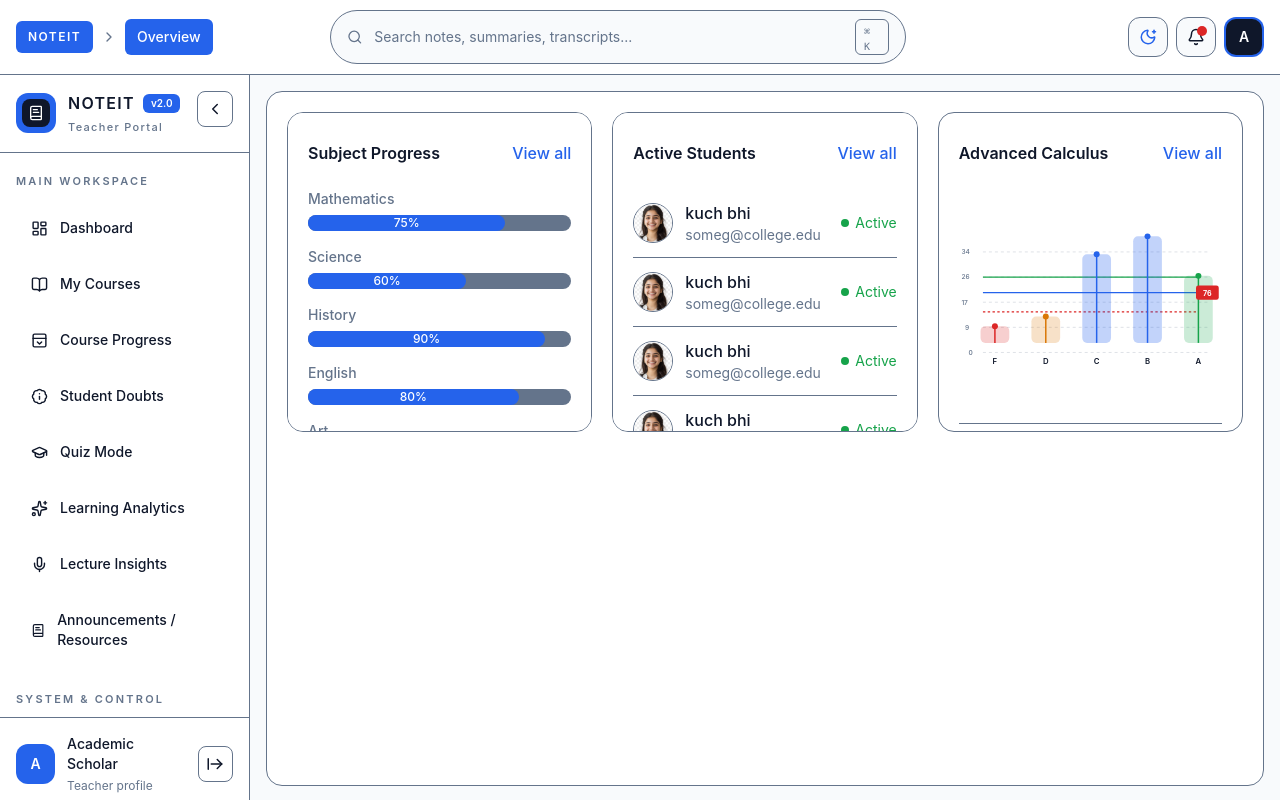
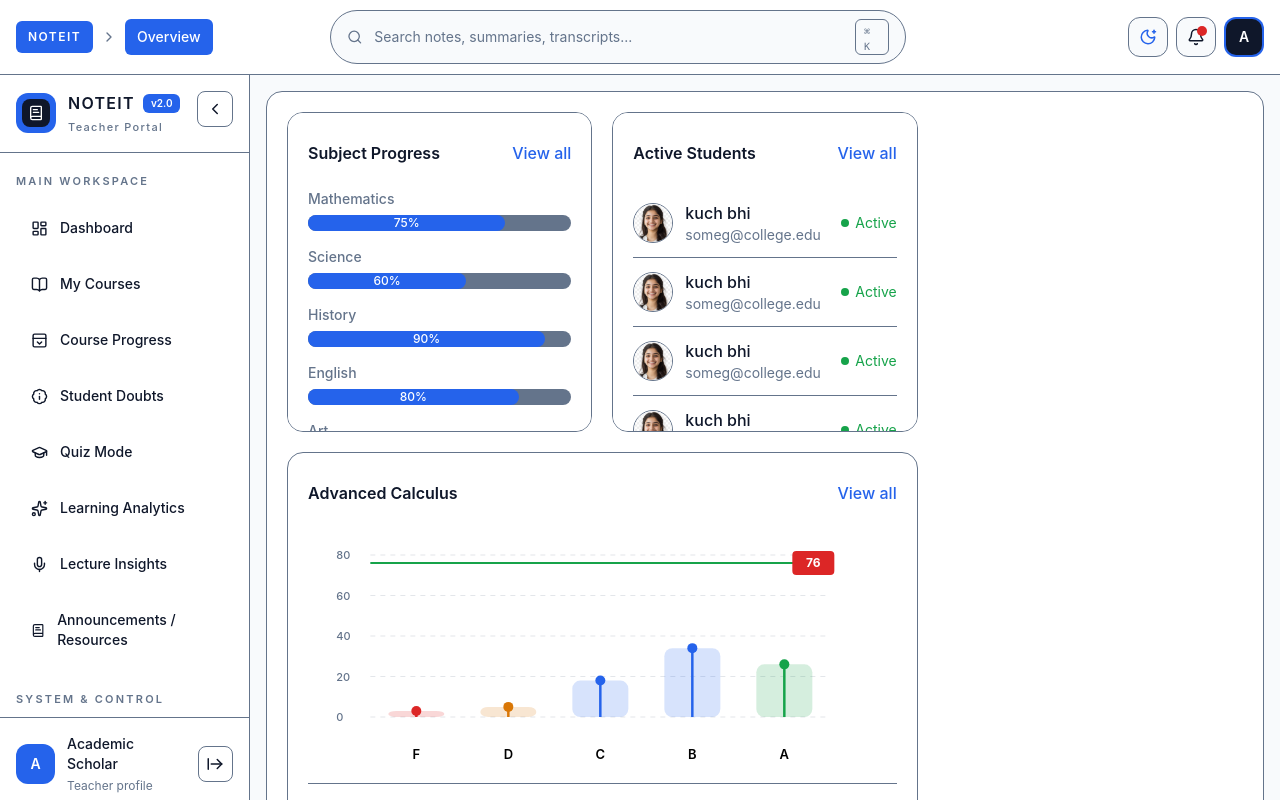
Before and after one commit to Prashant-workhub/teacher-s-portal, a React (Vite) app: page / in a window 1280 px wide. Shown: the top 800 px of the page. Built offline with nearby package versions, Linux system fonts and the light colour scheme.

Commit message:
made kpi for perfomance traking more dynamic

```diff
--- a/src/Props/kpiCard.tsx
+++ b/src/Props/kpiCard.tsx
@@ -1,103 +1,140 @@
 import { useTheme } from "../components/theme/ThemeProvider";
-
-type KpiStudent = {
-  grade: string;
-  value: number;
-  barHeight: number;
-  barColor: string;
-  lineColor: string;
-};
-
-type KpiMetric = {
-  label: string;
-  value: string;
-  tone: "neutral" | "success";
-};
-
-type KpiData = {
-  subject: string;
-  students: KpiStudent[];
-  metrics: KpiMetric[];
-  target: {
-    value: number;
-  };
-};
+import type { KpiData } from "../types/kpi";
 
 const KpiCard = ({ data }: { data: KpiData }) => {
   const { theme } = useTheme();
   const isDark = theme === "dark";
+
   const shellClass = isDark
     ? "border-[#64748B] bg-[#0F172A] text-[#F8FAFC]"
     : "border-[#64748B] bg-[#FFFFFF] text-[#0F172A]";
   const mutedText = "text-[#64748B]";
   const mainText = isDark ? "text-[#F8FAFC]" : "text-[#0F172A]";
-  const lineY = 96;
-  const targetY = 70;
-  const chartBottom = 180;
-  const chartHeight = chartBottom - 28;
-  const maxValue = 36;
-  const positions = [60, 145, 230, 315, 400];
+  const gridStroke = "#64748B";
+  const gridOpacity = isDark ? 0.28 : 0.18;
+
+  const chartWidth = Math.max(420, data.students.length * 88 + 120);
+  const chartHeight = 250;
+  const chartTop = 26;
+  const chartBottom = 188;
+  const chartLeft = 48;
+  const chartRight = 52;
+  const plotWidth = chartWidth - chartLeft - chartRight;
+  const plotHeight = chartBottom - chartTop;
+
+  const maxObservedValue = Math.max(
+    ...data.students.map((student) => student.value),
+    data.target.value,
+    1,
+  );
+  const axisMax = Math.ceil(maxObservedValue / 5) * 5;
+  const scaleY = (value: number) =>
+    chartTop + plotHeight - (value / axisMax) * plotHeight;
+
+  const segmentWidth = plotWidth / data.students.length;
+  const barWidth = Math.min(56, segmentWidth * 0.62);
+  const positions = data.students.map(
+    (_, index) => chartLeft + segmentWidth * index + segmentWidth / 2,
+  );
+  const targetY = scaleY(data.target.value);
+  const badgeWidth = 42;
+  const badgeX = chartWidth - chartRight + 4 - badgeWidth;
+  const badgeY = Math.min(Math.max(targetY - 12, 18), chartHeight - 36);
+  const tickValues = [axisMax, axisMax * 0.75, axisMax * 0.5, axisMax * 0.25, 0];
 
   return (
-    <div className={`h-full w-full min-w-0 max-h-80 overflow-hidden rounded-2xl border p-5 ${shellClass}`}>
+    <div className={`h-full min-h-[32rem] w-full min-w-0 overflow-hidden rounded-2xl border p-5 ${shellClass}`}>
       <div className="mb-4 flex h-10 items-center justify-between gap-3">
-        <h5 className="min-w-0 truncate text-base font-semibold leading-none">{data.subject}</h5>
-        <a href="#" className="font-medium text-[#2563EB] hover:underline">
+        <h5 className="min-w-0 truncate text-base font-semibold leading-none">
+          {data.subject.label}
+        </h5>
+        <a
+          aria-label={`View all KPI details for ${data.subject.label}`}
+          href={`/course-progress?subject=${data.subject.id}`}
+          className="font-medium text-[#2563EB] hover:underline"
+        >
           View all
         </a>
       </div>
 
+      <p className="sr-only">
+        KPI chart for {data.subject.label}. The chart shows grade distribution and
+        summary metrics for {data.subject.label}.
+      </p>
+
       <div className="relative">
         <svg
-          aria-label={`${data.subject} KPI chart`}
-          className="h-[230px] w-full"
-          viewBox="0 0 440 230"
+          aria-label={`${data.subject.label} KPI chart`}
+          className="h-[250px] w-full"
+          preserveAspectRatio="xMidYMid meet"
           role="img"
+          viewBox={`0 0 ${chartWidth} ${chartHeight}`}
         >
-          <line x1="40" x2="418" y1="28" y2="28" stroke="#64748B" strokeDasharray="5 5" strokeOpacity="0.35" />
-          <line x1="40" x2="418" y1="70" y2="70" stroke="#64748B" strokeDasharray="5 5" strokeOpacity="0.35" />
-          <line x1="40" x2="418" y1="112" y2="112" stroke="#64748B" strokeDasharray="5 5" strokeOpacity="0.35" />
-          <line x1="40" x2="418" y1="154" y2="154" stroke="#64748B" strokeDasharray="5 5" strokeOpacity="0.35" />
-          <line x1="40" x2="418" y1="196" y2="196" stroke="#64748B" strokeDasharray="5 5" strokeOpacity="0.35" />
+          {tickValues.map((tickValue, index) => {
+            const y = scaleY(tickValue);
+            return (
+              <line
+                key={`${tickValue}-${index}`}
+                x1={chartLeft}
+                x2={chartWidth - chartRight}
+                y1={y}
+                y2={y}
+                stroke={gridStroke}
+                strokeDasharray="5 5"
+                strokeOpacity={gridOpacity}
+              />
+            );
+          })}
 
-          <line x1="40" x2="400" y1={lineY} y2={lineY} stroke="#2563EB" strokeWidth="2" />
-          <line x1="40" x2="400" y1={targetY} y2={targetY} stroke="#16A34A" strokeWidth="2" />
-          <line x1="40" x2="400" y1="128" y2="128" stroke="#DC2626" strokeWidth="2" strokeDasharray="4 4" />
+          <line
+            x1={chartLeft}
+            x2={chartWidth - chartRight}
+            y1={targetY}
+            y2={targetY}
+            stroke="#16A34A"
+            strokeWidth="2"
+          />
 
           {data.students.map((student, index) => {
             const x = positions[index];
-            const chartValue = student.barHeight ?? (student.value / maxValue) * chartHeight;
-            const barTop = chartBottom - chartValue;
-            const isBlue = student.barColor === "#2563EB";
+            const barHeight = (student.value / axisMax) * plotHeight;
+            const barTop = chartBottom - barHeight;
+            const tooltipLabel = `${student.grade} — ${student.value} students`;
 
             return (
-              <g key={student.grade}>
+              <g
+                key={`${data.subject.id}-${student.grade}`}
+                aria-label={tooltipLabel}
+                tabIndex={0}
+              >
+                <title>{tooltipLabel}</title>
+                <desc>{`Grade ${student.grade} has ${student.value} students.`}</desc>
                 <rect
-                  x={x - 24}
+                  x={x - barWidth / 2}
                   y={barTop}
                   rx="8"
                   ry="8"
-                  width="48"
-                  height={chartValue}
-                  fill={student.barColor}
-                  fillOpacity={isBlue ? "0.28" : "0.22"}
+                  width={barWidth}
+                  height={barHeight}
+                  fill={student.color}
+                  fillOpacity={isDark ? 0.24 : 0.18}
                 />
                 <line
                   x1={x}
                   x2={x}
                   y1={barTop}
                   y2={chartBottom}
-                  stroke={student.lineColor}
+                  stroke={student.color}
                   strokeWidth="2.5"
                 />
-                <circle cx={x} cy={barTop} r="5" fill={student.lineColor} />
+                <circle cx={x} cy={barTop} r="5" fill={student.color} />
                 <text
                   x={x}
-                  y="216"
-                  textAnchor="middle"
-                  fill={isDark ? "#F8FAFC" : "#0F172A"}
+                  y={chartHeight - 20}
+                  fill={mainText}
                   fontSize="13"
                   fontWeight="600"
+                  textAnchor="middle"
                 >
                   {student.grade}
                 </text>
@@ -105,24 +142,31 @@ const KpiCard = ({ data }: { data: KpiData }) => {
             );
           })}
 
-          <text x="16" y="200" fill="#64748B" fontSize="11" fontWeight="500">
-            0
-          </text>
-          <text x="10" y="158" fill="#64748B" fontSize="11" fontWeight="500">
-            9
-          </text>
-          <text x="4" y="116" fill="#64748B" fontSize="11" fontWeight="500">
-            17
-          </text>
-          <text x="4" y="74" fill="#64748B" fontSize="11" fontWeight="500">
-            26
-          </text>
-          <text x="4" y="32" fill="#64748B" fontSize="11" fontWeight="500">
-            34
-          </text>
+          {tickValues.map((tickValue, index) => {
+            const y = scaleY(tickValue);
+            return (
+              <text
+                key={`tick-${tickValue}-${index}`}
+                x="14"
+                y={y + 4}
+                fill={gridStroke}
+                fontSize="11"
+                fontWeight="500"
+              >
+                {Math.round(tickValue)}
+              </text>
+            );
+          })}
 
-          <rect x="396" y={lineY - 12} rx="4" ry="4" width="38" height="24" fill="#DC2626" />
-          <text x="415" y={lineY + 5} textAnchor="middle" fill="#FFFFFF" fontSize="12" fontWeight="700">
+          <rect x={badgeX} y={badgeY} rx="4" ry="4" width={badgeWidth} height="24" fill="#DC2626" />
+          <text
+            x={badgeX + badgeWidth / 2}
+            y={badgeY + 16}
+            fill="#FFFFFF"
+            fontSize="12"
+            fontWeight="700"
+            textAnchor="middle"
+          >
             {data.target.value}
           </text>
         </svg>
--- a/src/components/overview/Overview.tsx
+++ b/src/components/overview/Overview.tsx
@@ -2,14 +2,16 @@ import activeStudents from "../../student db/active-student";
 import Card from "../../Props/cards";
 import Subjects from "../../course db/completion/c_completion";
 import SubjectProgressBars from "../../Props/progressBar";
-import subjectPerformanceKpi from "../../course db/kpi/subjectPerformanceKpi";
+import subjectPerformanceKpi from "../../course db/subject-performance-kpi/subjectPerformanceKpi";
 import KpiCard from "../../Props/kpiCard";
 const Overview = () => {
   return (
     <section className="grid gap-5 md:grid-cols-2 xl:grid-cols-3">
       <SubjectProgressBars data={Subjects} />
       <Card students={activeStudents} />
-      <KpiCard data={subjectPerformanceKpi} />
+      <div className="xl:col-span-2">
+        <KpiCard data={subjectPerformanceKpi} />
+      </div>
     </section>
   );
 };
--- a/src/course db/kpi/subjectPerformanceKpi.tsx
+++ /dev/null
@@ -1,39 +0,0 @@
-type KpiData = {
-  subject: string;
-  students: Array<{
-    grade: string;
-    value: number;
-    barHeight: number;
-    barColor: string;
-    lineColor: string;
-  }>;
-  metrics: Array<{
-    label: string;
-    value: string;
-    tone: "neutral" | "success";
-  }>;
-  target: {
-    value: number;
-  };
-};
-
-const subjectPerformanceKpi: KpiData = {
-  subject: "Advanced Calculus",
-  students: [
-    { grade: "F", value: 3, barHeight: 28, barColor: "#DC2626", lineColor: "#DC2626" },
-    { grade: "D", value: 5, barHeight: 44, barColor: "#D97706", lineColor: "#D97706" },
-    { grade: "C", value: 18, barHeight: 148, barColor: "#2563EB", lineColor: "#2563EB" },
-    { grade: "B", value: 34, barHeight: 178, barColor: "#2563EB", lineColor: "#2563EB" },
-    { grade: "A", value: 26, barHeight: 112, barColor: "#16A34A", lineColor: "#16A34A" },
-  ],
-  metrics: [
-    { label: "Class Average", value: "84.5%", tone: "neutral" },
-    { label: "Pass Rate", value: "92.4%", tone: "neutral" },
-    { label: "Target Gap", value: "+8.5%", tone: "success" },
-  ],
-  target: {
-    value: 76,
-  },
-};
-
-export default subjectPerformanceKpi;
--- /dev/null
+++ b/src/course db/subject-performance-kpi/subjectPerformanceKpi.tsx
@@ -0,0 +1,25 @@
+import type { KpiData } from "../../types/kpi";
+
+const subjectPerformanceKpi: KpiData = {
+  subject: {
+    id: "advanced-calculus",
+    label: "Advanced Calculus",
+  },
+  students: [
+    { grade: "F", value: 3, color: "#DC2626" },
+    { grade: "D", value: 5, color: "#D97706" },
+    { grade: "C", value: 18, color: "#2563EB" },
+    { grade: "B", value: 34, color: "#2563EB" },
+    { grade: "A", value: 26, color: "#16A34A" },
+  ],
+  metrics: [
+    { label: "Class Average", value: "84.5%", tone: "neutral" },
+    { label: "Pass Rate", value: "92.4%", tone: "neutral" },
+    { label: "Target Gap", value: "+8.5%", tone: "success" },
+  ],
+  target: {
+    value: 76,
+  },
+};
+
+export default subjectPerformanceKpi;
--- /dev/null
+++ b/src/types/kpi.ts
@@ -0,0 +1,25 @@
+export type KpiSubject = {
+  id: string;
+  label: string;
+};
+
+export type KpiStudent = {
+  grade: string;
+  value: number;
+  color: string;
+};
+
+export type KpiMetric = {
+  label: string;
+  value: string;
+  tone: "neutral" | "success";
+};
+
+export type KpiData = {
+  subject: KpiSubject;
+  students: KpiStudent[];
+  metrics: KpiMetric[];
+  target: {
+    value: number;
+  };
+};
```
